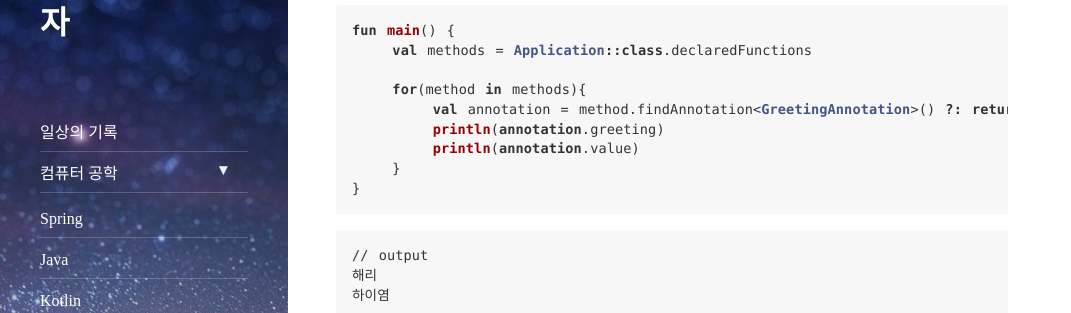
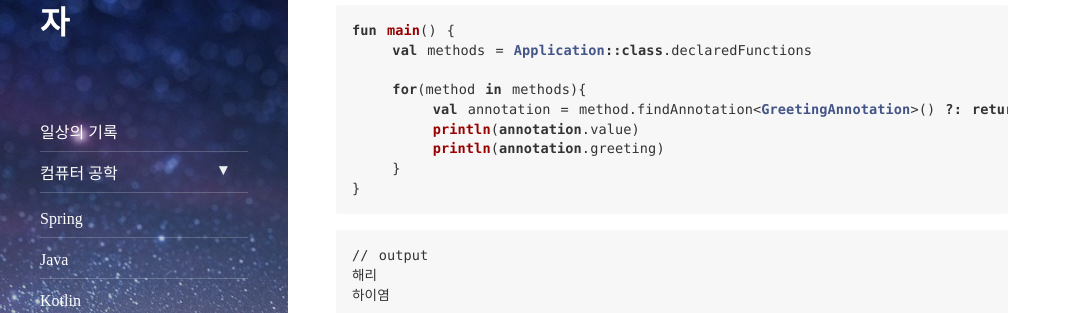
Before and after one commit to minkukjo/minkukjo.github.io, a Jekyll site: the page built from _posts/2020-05-09-Kotlin-11.md, in a window 1280 px wide and 900 px high, scrolled down 3737 px. Shown: the part 139-452 px from the top of the window, without its empty margins (0-1071 px from the left). Built offline with Jekyll 4.4.1, drawn with Linux system fonts in a browser that asks for light colours; nearby versions of some CDN libraries.

````diff
--- a/_posts/2020-05-09-Kotlin-11.md
+++ b/_posts/2020-05-09-Kotlin-11.md
@@ -146,8 +146,8 @@ fun main() {
 
     for(method in methods){
         val annotation = method.findAnnotation<GreetingAnnotation>() ?: return
+        println(annotation.value)
         println(annotation.greeting)
-        println(annotation.value)
     }
 }
 ```
````
